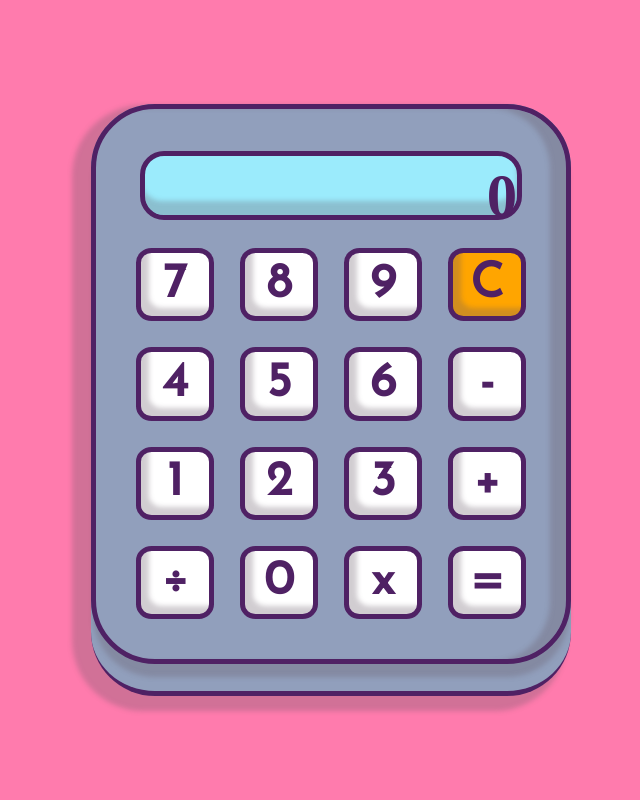
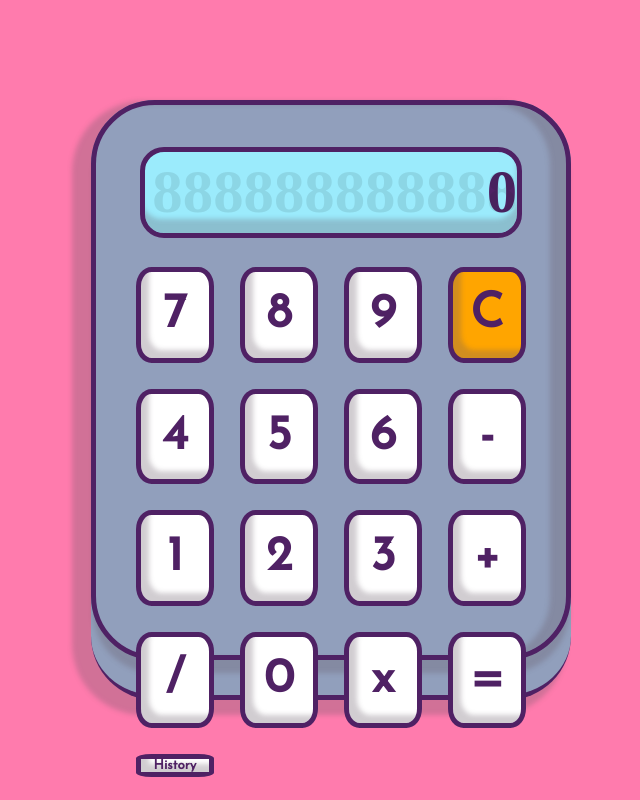
Before and after one commit to abhinav280601/calculator2, a React (Create React App) app: page / in a window 1280 px wide. Shown: the whole page, without its empty margins (309-949 px from the left). Built offline with nearby package versions, Linux system fonts and the light colour scheme; a web font is replaced by a local one.

Commit message:
new changes

```diff
--- a/package.json
+++ b/package.json
@@ -7,6 +7,7 @@
     "@testing-library/react": "^13.4.0",
     "@testing-library/user-event": "^13.5.0",
     "react": "^18.2.0",
+    "react-card-flip": "^1.2.0",
     "react-dom": "^18.2.0",
     "react-number-format": "^5.1.2",
     "react-scripts": "5.0.1",
--- a/src/App.css
+++ b/src/App.css
@@ -23,7 +23,7 @@ body{
   height: 100vh;
 }
 .u_container{
-  height: 74vh;
+  height: 75vh;
   width: 60vh;
   background-color:#919FBC;
   border-radius:4rem;
@@ -44,14 +44,13 @@ box-shadow: -12px 8px 5px 7px rgba(102, 91, 102, 0.3);
   padding: 2rem;
   border-color: #4F2164;
   border-style:solid;
-
-
 -webkit-box-shadow: inset -18px 1px 5px -2px rgba(102, 91, 102, 0.3), 0px 15px 5px -2px rgba(102, 91, 102, 0.3);;
 -moz-box-shadow: inset -18px 1px 5px -2px rgba(102, 91, 102, 0.3), 0px 15px 5px -2px rgba(102, 91, 102, 0.3);;
 box-shadow: inset -18px 1px 5px -2px rgba(102, 91, 102, 0.3), 0px 15px 5px -2px rgba(102, 91, 102, 0.3);;
   font-weight: bolder;
   color: #4F2164;
 }
+
 
 .wrapper{
   display: grid;
@@ -132,9 +131,23 @@ box-shadow: inset 10px -10px 5px -2px rgba(102, 91, 102, 0.3);;
   color: orange;
 }
 
+.history{
+  margin-top: -0.5%;
+  font-size:medium;
+  width: 30%;
+  margin-left: 38%;
+  margin-bottom:3%;
+}
 
 .btn:active {
   background-color:  #4F2164;
   box-shadow: 0 5px #fff;
   transform: translateY(4px);
 }
+
+.lcd-background{
+  color: #142525;
+        position: absolute;
+        right: 0;
+        opacity:10%;
+}
--- a/src/App.js
+++ b/src/App.js
@@ -1,8 +1,10 @@
 import "./App.css";
 import { NumericFormat } from "react-number-format";
 import { useState, useEffect } from "react";
+import ReactCardFlip from "react-card-flip";
 
 function App() {
+  const [flip, setFlip] = useState(false);
   const [preState, setPreState] = useState("");
   const [curState, setCurState] = useState("");
   const [input, setInput] = useState("0");
@@ -49,7 +51,7 @@ function App() {
 
     let cal;
     switch (operator) {
-      case "&#247":
+      case "/":
         cal = String(parseFloat(preState) / parseFloat(curState));
         break;
       case "+":
@@ -78,20 +80,22 @@ function App() {
   return (
     <div className="u_container">
       <div className="container">
+        <ReactCardFlip isFlipped={flip} flipDirection="vertical">
           <div className="wrapper">
             <div className="screen">
               <div className="input_container">
+                <div class="lcd-background">888888888888</div>
                 {input !== "" || input === "0" ? (
                   <NumericFormat
                     value={input}
                     displayType={"text"}
-                  thousandSeparator={true}
+                    thousandSeparator={false}
                   />
                 ) : (
                   <NumericFormat
                     value={preState}
                     displayType={"text"}
-                  thousandSeparator={true}
+                    thousandSeparator={false}
                   />
                 )}
               </div>
@@ -133,8 +137,8 @@ function App() {
             <div className="btn" onClick={operatorType}>
               +
             </div>
-          <div className="btn light-gray" onClick={operatorType}>
-            <span>&#247;</span>
+            <div className="btn" onClick={operatorType}>
+              /
             </div>
             <div className="btn zero" onClick={inputNum}>
               0
@@ -145,7 +149,17 @@ function App() {
             <div className="btn" onClick={equals}>
               =
             </div>
+            <button className="btn" onClick={() => setFlip(!flip)}>
+              History
+            </button>
           </div>
+
+          <div className="wrapper">
+            <button className="btn" onClick={() => setFlip(!flip)}>
+              History
+            </button>
+          </div>
+        </ReactCardFlip>
       </div>
     </div>
   );
```
Also changed, not shown: src/index.js (+6 -6 lines), 1 other file (tests, documents, lock files or other folders). Lines whose indentation alone changed are shown as unchanged.
